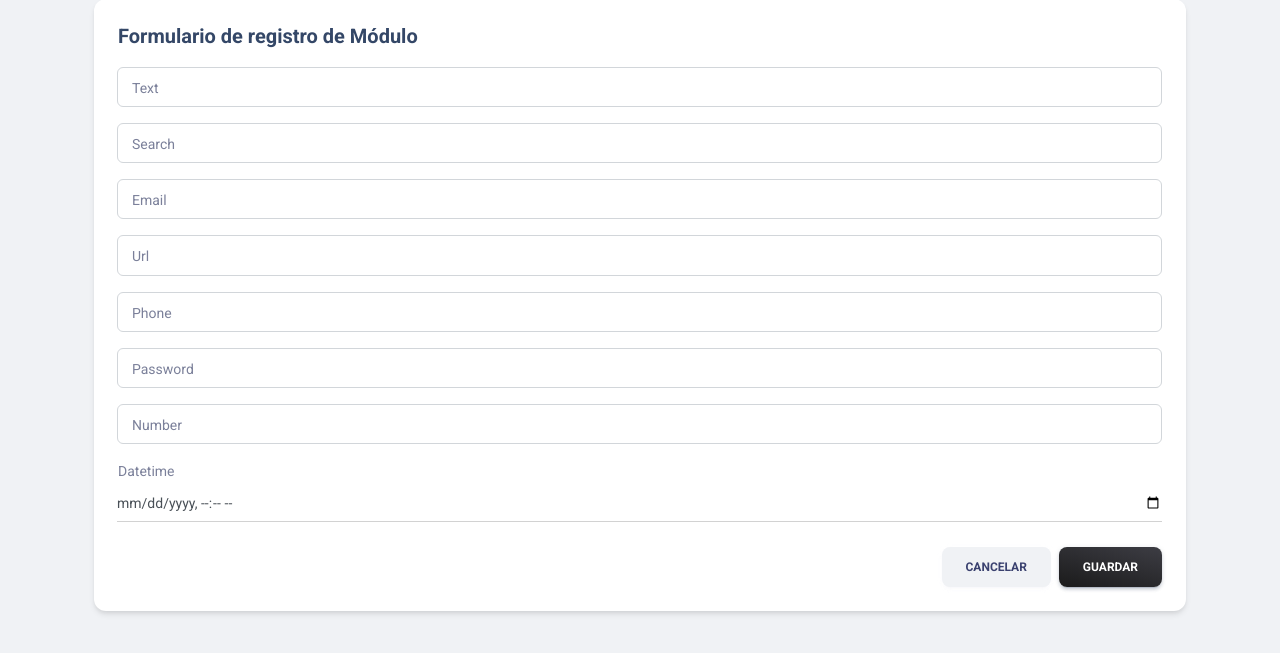
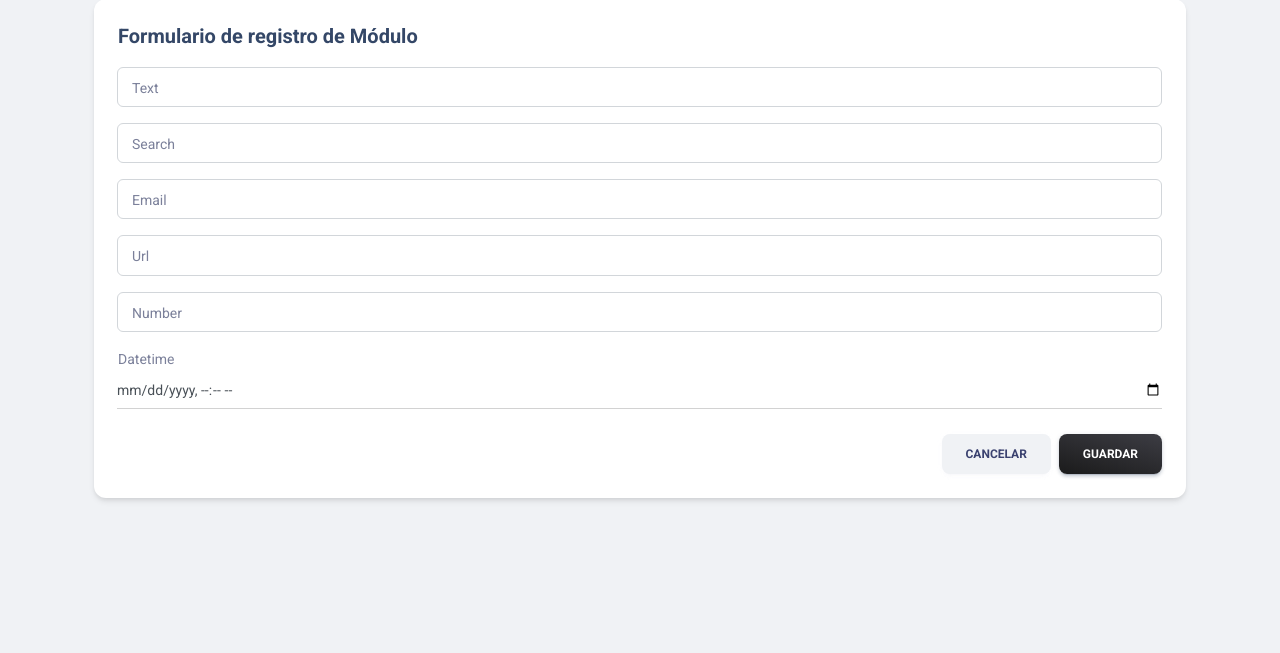
Before and after one commit to KevinPeraltaF/aplication, a Django app: page /conf_sistemas/modulos/?peticion=add_modulo in a window 1280 px wide. Shown: the part 109-762 px from the top of the page. Run offline with Django 3.2, Linux system fonts and the light colour scheme; the visitor is signed in with stand-in values (Sample User, id 1); data that the repository does not hold is empty; some libraries are stand-ins or nearby versions.

Commit message:
arreglo de inputs

```diff
--- a/templates/conf_sistema/add_modulo.html
+++ b/templates/conf_sistema/add_modulo.html
@@ -27,14 +27,7 @@
                             <label class="form-label">Url</label>
                             <input type="url" class="form-control">
                         </div>
-                        <div class="input-group input-group-outline my-3">
-                            <label class="form-label">Phone</label>
-                            <input type="tel" class="form-control">
-                        </div>
-                        <div class="input-group input-group-outline my-3">
-                            <label class="form-label">Password</label>
-                            <input type="password" class="form-control">
-                        </div>
+
                         <div class="input-group input-group-outline my-3">
                             <label class="form-label">Number</label>
                             <input type="number" class="form-control">
@@ -46,7 +39,7 @@
 
 
                         <div class="d-flex justify-content-end mt-4">
-                            <button type="button" name="button" class="btn btn-light m-0">Cancelar</button>
+                            <a  href="{% url 'conf_modulo' %}" name="button" class="btn btn-light m-0">Cancelar</a>
                             <button type="button" name="button" class="btn bg-gradient-dark m-0 ms-2">Guardar
                             </button>
                         </div>
```
